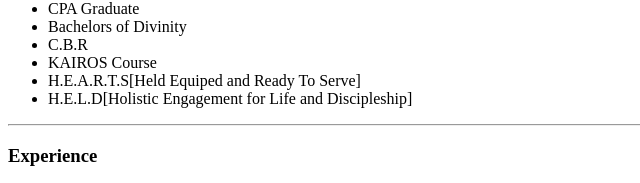
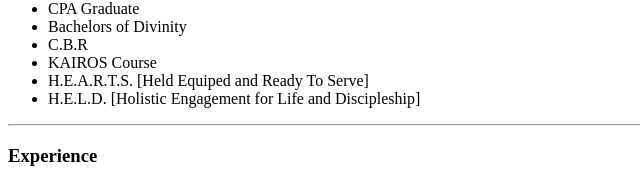
Before and after one commit to Ephrayim-Okoth/Ephraim-Okoth-CV, a plain HTML site: page index.html in a window 1280 px wide. Shown: the part 570-753 px from the top of the page, 0-640 px from the left. Drawn offline with Linux system fonts and the light colour scheme.

Commit message:
Update index.html
update education

```diff
--- a/index.html
+++ b/index.html
@@ -27,8 +27,8 @@
         <li>Bachelors of Divinity</li>
         <li>C.B.R</li>
         <li>KAIROS Course</li>
-        <li>H.E.A.R.T.S[Held Equiped and Ready To Serve]</li>
-        <li>H.E.L.D[Holistic Engagement for Life and Discipleship]</li>
+        <li>H.E.A.R.T.S. [Held Equiped and Ready To Serve]</li>
+        <li>H.E.L.D. [Holistic Engagement for Life and Discipleship]</li>
     </ul>
 
     <hr>
```
